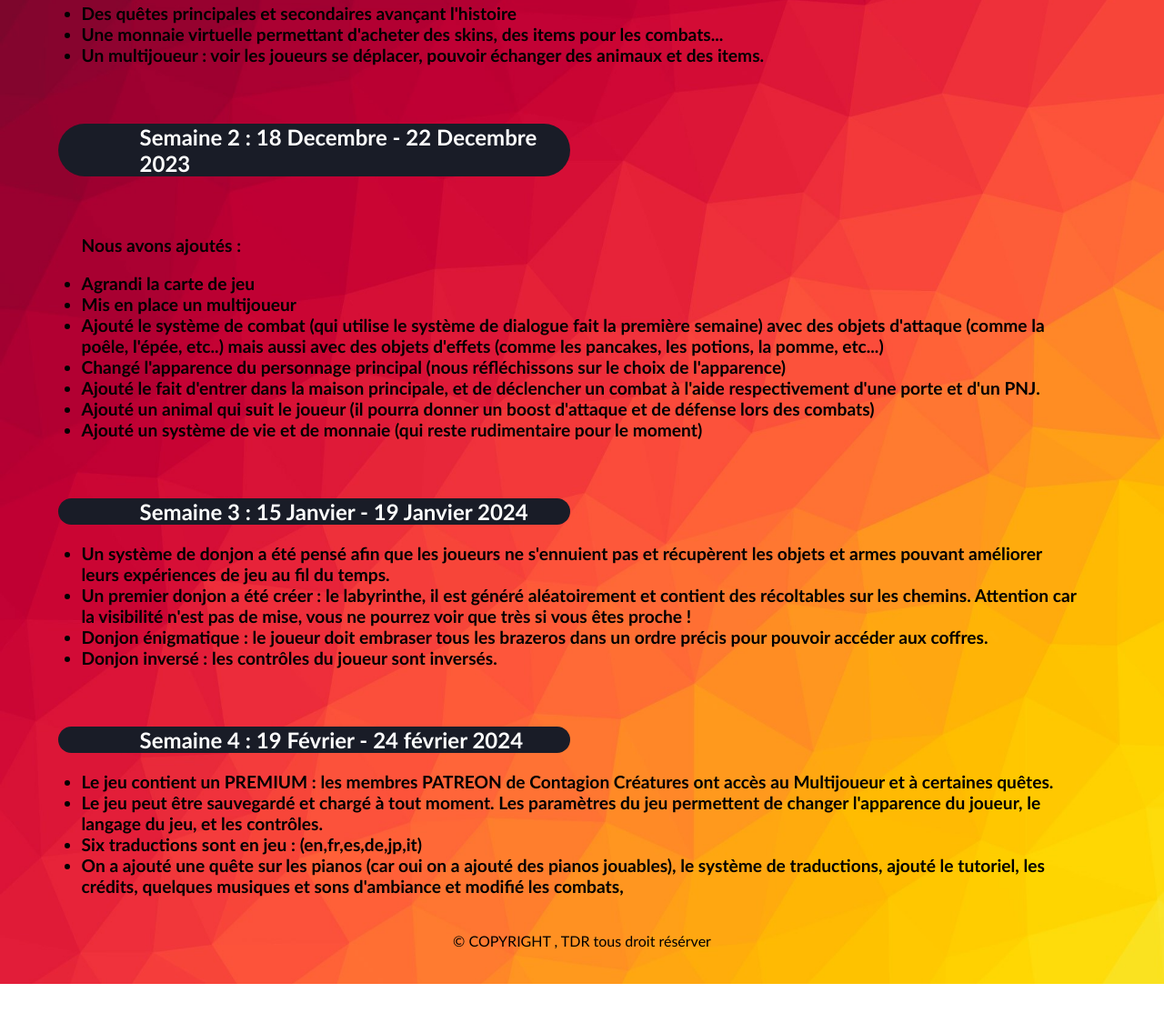
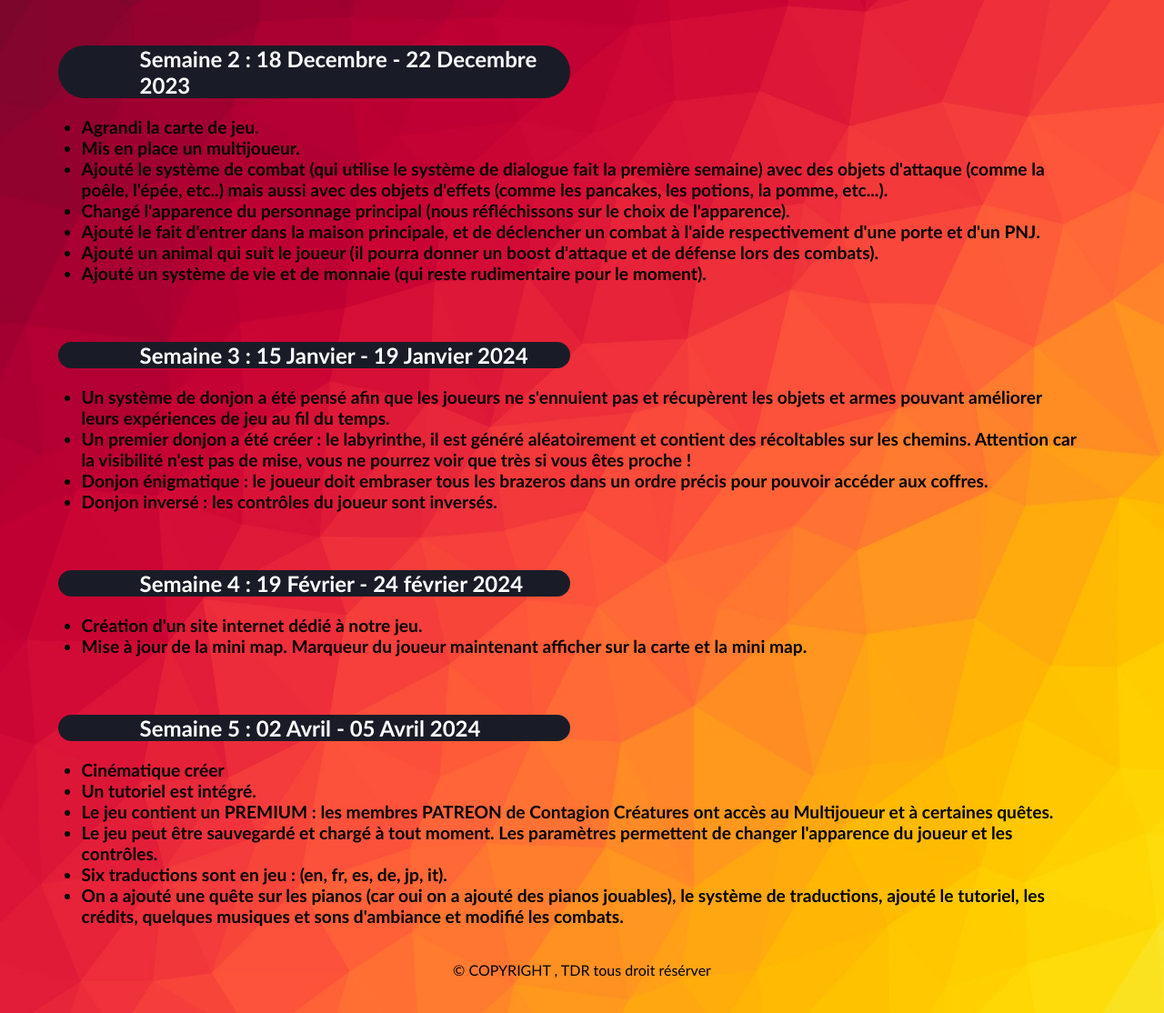
Before and after one commit to NonoIceOff/contagion-creatures-site, a website: page Actualite.html in a window 1280 px wide. Shown: the part 305-1419 px from the top of the page at 91% size. Before the commit the page ends 1387 px from the top, so only its background shows below. Drawn offline with Linux system fonts and the light colour scheme.

Commit message:
Mise à jour des actus version 3

```diff
--- a/Actualite.html
+++ b/Actualite.html
@@ -40,10 +40,8 @@
 
 		<div class="actu">
 			<h2>Semaine 1 : 21 Novembre - 24 Novembre 2023</h2>
-			<p>Notre objectif est d'avoir un jeu avec tous ces critères :</p>
-
 			<ul>
-				<li>Des quêtes principales et secondaires avançant l'histoire</li>
+				<li>Des quêtes principales et secondaires avançant l'histoire.</li>
 				<li>
 					Une monnaie virtuelle permettant d'acheter des skins, des items pour
 					les combats...
@@ -54,19 +52,18 @@
 				</li>
 			</ul>
 			<h2>Semaine 2 : 18 Decembre - 22 Decembre 2023</h2>
-			<p>Nous avons ajoutés :</p>
 			<ul>
-				<li>Agrandi la carte de jeu</li>
-				<li>Mis en place un multijoueur</li>
+				<li>Agrandi la carte de jeu.</li>
+				<li>Mis en place un multijoueur.</li>
 				<li>
 					Ajouté le système de combat (qui utilise le système de dialogue fait
 					la première semaine) avec des objets d'attaque (comme la poêle,
 					l'épée, etc..) mais aussi avec des objets d'effets (comme les
-					pancakes, les potions, la pomme, etc...)
+					pancakes, les potions, la pomme, etc...).
 				</li>
 				<li>
 					Changé l'apparence du personnage principal (nous réfléchissons sur le
-					choix de l'apparence)
+					choix de l'apparence).
 				</li>
 				<li>
 					Ajouté le fait d'entrer dans la maison principale, et de déclencher un
@@ -74,11 +71,11 @@
 				</li>
 				<li>
 					Ajouté un animal qui suit le joueur (il pourra donner un boost
-					d'attaque et de défense lors des combats)
+					d'attaque et de défense lors des combats).
 				</li>
 				<li>
 					Ajouté un système de vie et de monnaie (qui reste rudimentaire pour le
-					moment)
+					moment).
 				</li>
 			</ul>
 			<h2>Semaine 3 : 15 Janvier - 19 Janvier 2024</h2>
@@ -102,20 +99,29 @@
 			</ul>
 			<h2>Semaine 4 : 19 Février - 24 février 2024</h2>
 			<ul>
+				<li>Création d'un site internet dédié à notre jeu.</li>
+				<li>
+					Mise à jour de la mini map. Marqueur du joueur maintenant afficher sur
+					la carte et la mini map.
+				</li>
+			</ul>
+			<h2>Semaine 5 : 02 Avril - 05 Avril 2024</h2>
+			<ul>
+				<li>Cinématique créer</li>
+				<li>Un tutoriel est intégré.</li>
 				<li>
 					Le jeu contient un PREMIUM : les membres PATREON de Contagion
 					Créatures ont accès au Multijoueur et à certaines quêtes.
 				</li>
 				<li>
-					Le jeu peut être sauvegardé et chargé à tout moment. Les paramètres du
-					jeu permettent de changer l'apparence du joueur, le langage du jeu, et
-					les contrôles.
+					Le jeu peut être sauvegardé et chargé à tout moment. Les paramètres
+					permettent de changer l'apparence du joueur et les contrôles.
 				</li>
-				<li>Six traductions sont en jeu : (en,fr,es,de,jp,it)</li>
+				<li>Six traductions sont en jeu : (en, fr, es, de, jp, it).</li>
 				<li>
 					On a ajouté une quête sur les pianos (car oui on a ajouté des pianos
 					jouables), le système de traductions, ajouté le tutoriel, les crédits,
-					quelques musiques et sons d'ambiance et modifié les combats,
+					quelques musiques et sons d'ambiance et modifié les combats.
 				</li>
 			</ul>
 		</div>
```
